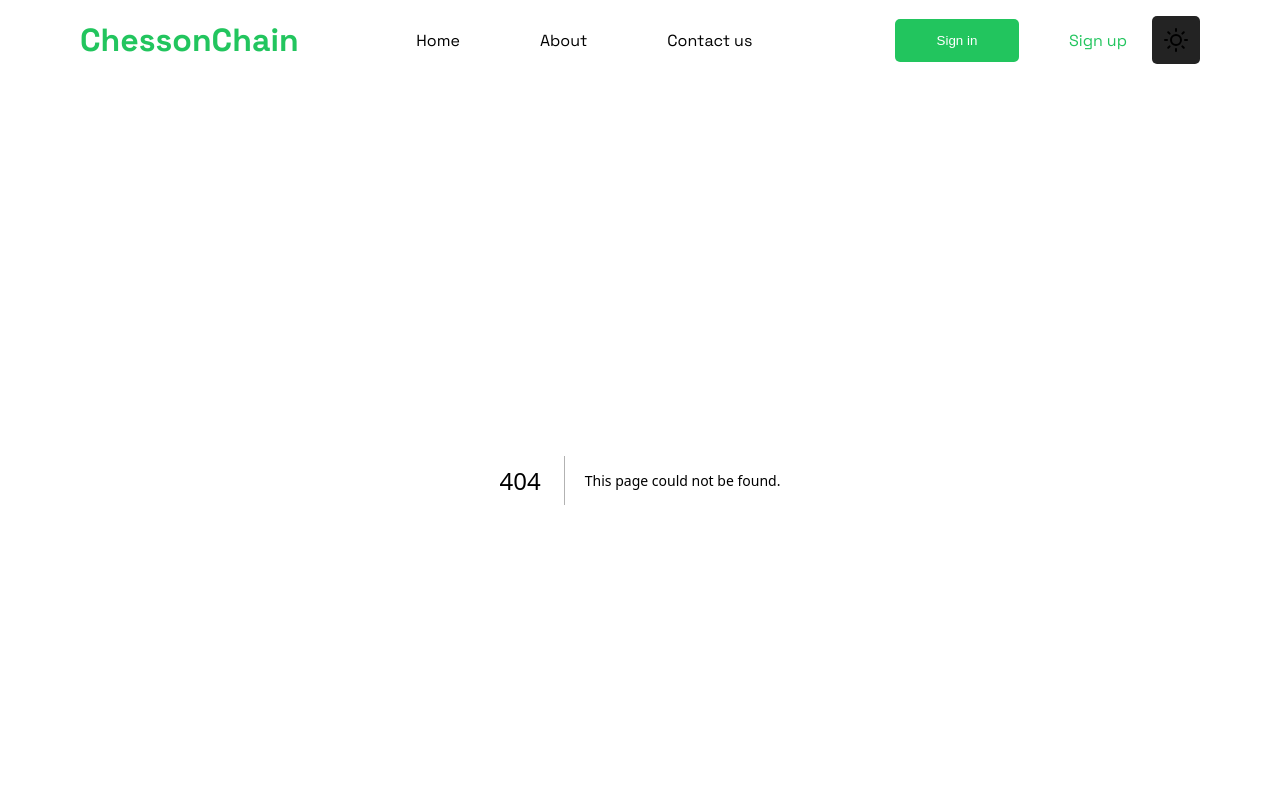
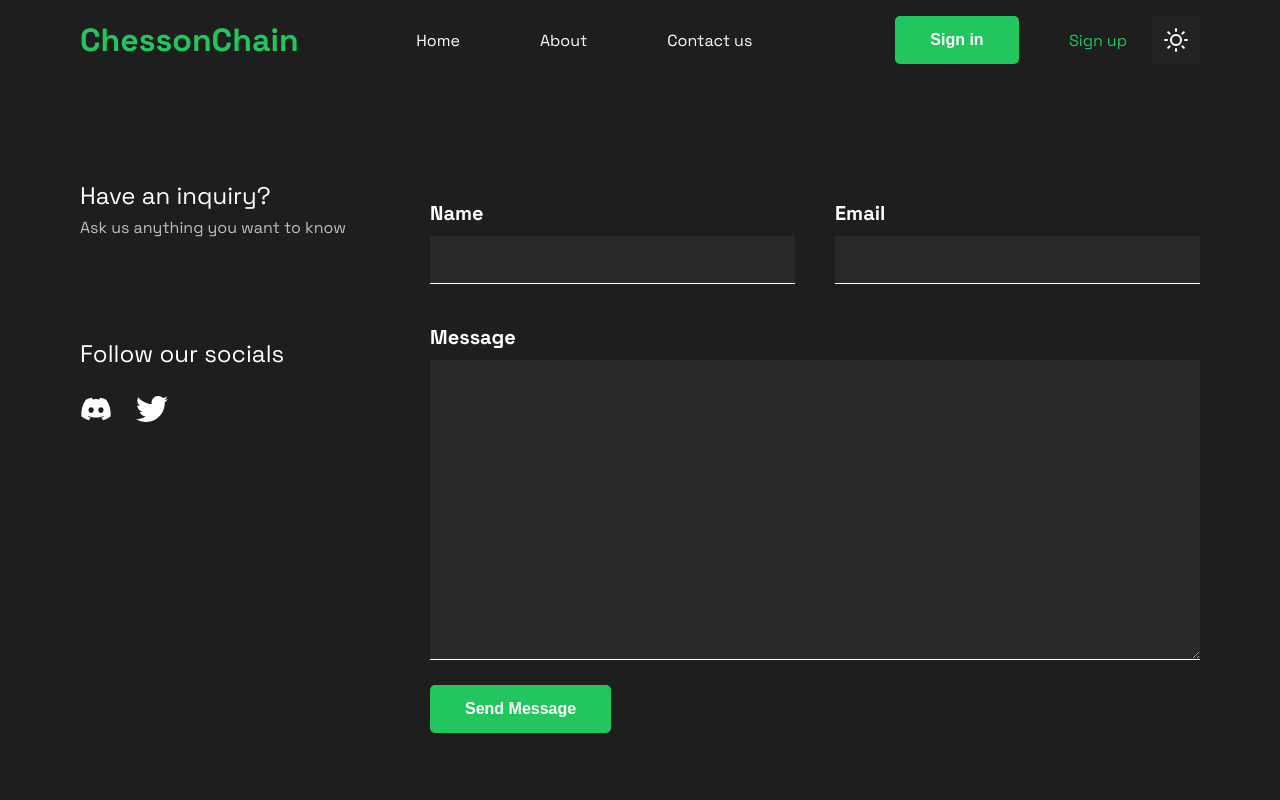
Before and after one commit to tonayam/ChessonChain, a Next.js app: page /contact in a window 1280 px wide. Before the commit this address had no page. Shown: the top 800 px of the page. Built offline with nearby package versions, Linux system fonts and the light colour scheme.

Commit message:
Contact Us Page Added

```diff
--- a/components/footer/Footer.jsx
+++ b/components/footer/Footer.jsx
@@ -1,4 +1,5 @@
 import React from "react";
+import Link from "next/link";
 
 const Footer = () => {
   return (
@@ -20,7 +21,7 @@ const Footer = () => {
             <a href='#'>About</a>
           </li>
           <li>
-            <a href='#'>Contact Us</a>
+            <Link href='contact'>Contact Us</Link>
           </li>
         </ul>
       </div>
--- a/components/navbar/Navbar.jsx
+++ b/components/navbar/Navbar.jsx
@@ -1,18 +1,26 @@
 import React, { useState } from "react";
 import { FaBars, FaTimes } from "react-icons/fa";
 import { FiSun } from "react-icons/fi";
+import Link from "next/link";
+import { useGlobalContext } from "context/context";
 
 const Navbar = () => {
-  const [showNavbar, setShowNavbar] = useState(false);
+  const { showNavbar, setShowNavbar } = useGlobalContext();
+
+  const closeNavbar = () => {
+    setShowNavbar(false);
+  };
 
   return (
     <>
       <nav>
-        <div className='logo'>ChessonChain</div>
+        <Link href='/' className='logo'>
+          ChessonChain
+        </Link>
         <div className='links'>
-          <a href='#'>Home</a>
-          <a href='#'>About</a>
-          <a href='#'>Contact us</a>
+          <Link href='/'>Home</Link>
+          <Link href='about'>About</Link>
+          <Link href='contact'>Contact us</Link>
         </div>
         <div className='btns'>
           <a href='#'>
@@ -34,10 +42,13 @@ const Navbar = () => {
           )}
         </div>
       </nav>
+
       <div className={`mobile-links ${showNavbar && `show`}`}>
-        <a href='#'>Home</a>
-        <a href='#'>About</a>
-        <a href='#'>Contact us</a>
+        <Link href='/'>Home</Link>
+        <Link href='about'>About</Link>
+        <Link href='contact' onClick={closeNavbar}>
+          Contact us
+        </Link>
         <div className='btns'>
           <a href='#'>
             <button className='green'>Sign in</button>
--- /dev/null
+++ b/context/context.jsx
@@ -0,0 +1,19 @@
+import React, { useContext, useState } from "react";
+
+const AppContext = React.createContext();
+
+const AppProvider = ({ children }) => {
+  const [showNavbar, setShowNavbar] = useState(false);
+
+  return (
+    <AppContext.Provider value={{ showNavbar, setShowNavbar }}>
+      {children}
+    </AppContext.Provider>
+  );
+};
+
+const useGlobalContext = () => {
+  return useContext(AppContext);
+};
+
+export { useGlobalContext, AppProvider };
--- a/src/pages/_app.js
+++ b/src/pages/_app.js
@@ -1,10 +1,13 @@
 import "../styles/styles.scss";
 import Layout from "components/Layout";
+import { AppProvider } from "context/context";
 
 export default function App({ Component, pageProps }) {
   return (
-    <Layout>
-      <Component {...pageProps} />
-    </Layout>
+    <AppProvider>
+      <Layout>
+        <Component {...pageProps} />
+      </Layout>
+    </AppProvider>
   );
 }
--- /dev/null
+++ b/src/pages/contact/_contact.scss
@@ -0,0 +1,130 @@
+.contact {
+    padding: 100px 24px;
+
+    .text {
+        h1 {
+            font-weight: 400;
+            font-size: 24px;
+            line-height: 31px;
+        }
+
+        p {
+            font-weight: 400;
+            font-size: 16px;
+            line-height: 20px;
+            margin: 7px 0 32px 0;
+        }
+
+        .socials {
+            display: none;
+        }
+    }
+
+
+
+    .form-control {
+        margin: 20px 0;
+
+        label {
+            font-weight: 700;
+            font-size: 14px;
+            line-height: 15px;
+        }
+
+        input {
+            height: 36px;
+            width: 100%;
+            border: none;
+            background: rgba(136, 136, 136, 0.1);
+            border-bottom: 1px solid #FFFFFF;
+            margin-top: 10px;
+            outline: none;
+            padding: 0 1rem;
+            color: #FFFFFF;
+            font-size: 16px;
+        }
+
+        textarea {
+            width: 100%;
+            min-height: 300px;
+            border: none;
+            background: rgba(136, 136, 136, 0.1);
+            border-bottom: 1px solid #FFFFFF;
+            margin-top: 10px;
+            font-size: 16px;
+            color: #FFFFFF;
+            outline: none;
+            padding: 1rem;
+        }
+    }
+
+    .socials {
+        margin-top: 100px;
+
+        h2 {
+            font-weight: 400;
+            font-size: 24px;
+            line-height: 31px;
+        }
+
+        .platforms {
+            margin-top: 24px;
+
+            .icon {
+                font-size: 2rem;
+
+                &.twiiter {
+                    margin-left: 24px;
+                }
+            }
+        }
+    }
+}
+
+
+@include for-phone-only {}
+
+@include for-tablet-potrait-up {}
+
+@include for-tablet-landscape-up {}
+
+@include for-desktop-up {
+    .contact {
+        padding: 100px 80px;
+        display: flex;
+        justify-content: space-between;
+
+        .text {
+            .socials {
+                display: block;
+            }
+        }
+
+
+        .inputs {
+            display: flex;
+        }
+
+        .form-control {
+            label {
+                font-size: 20px;
+                line-height: 26px;
+            }
+
+            input {
+                height: 48px;
+                width: 365px;
+            }
+
+            &.email {
+                margin-left: 40px;
+            }
+        }
+
+        .socials {
+            display: none;
+        }
+    }
+}
+
+@include for-big-desktop-up {}
--- /dev/null
+++ b/src/pages/contact/index.jsx
@@ -0,0 +1,62 @@
+import React from "react";
+import Link from "next/link";
+import { FaDiscord, FaTwitter } from "react-icons/fa";
+
+const Contact = () => {
+  return (
+    <main className='contact'>
+      <div className='text'>
+        <h1>Have an inquiry?</h1>
+        <p>Ask us anything you want to know</p>
+
+        <div className='socials'>
+          <h2>Follow our socials</h2>
+          <div className='platforms'>
+            <Link href='#'>
+              <FaDiscord className='icon' />
+            </Link>
+            <Link href='#'>
+              <FaTwitter className='icon twiiter' />
+            </Link>
+          </div>
+        </div>
+      </div>
+      <form action=''>
+        <div className='inputs'>
+          <div className='form-control'>
+            <label htmlFor='name'>Name</label>
+            <br />
+            <input type='text' />
+          </div>
+
+          <div className='form-control email'>
+            <label htmlFor='email'>Email</label>
+            <br />
+            <input type='email' />
+          </div>
+        </div>
+
+        <div className='form-control'>
+          <label htmlFor='message'>Message</label>
+          <textarea name='message' id='message'></textarea>
+        </div>
+        <button className='green' type='submit'>
+          Send Message
+        </button>
+      </form>
+      <div className='socials'>
+        <h2>Follow our socials</h2>
+        <div className='platforms'>
+          <Link href='#'>
+            <FaDiscord className='icon' />
+          </Link>
+          <Link href='#'>
+            <FaTwitter className='icon twiiter' />
+          </Link>
+        </div>
+      </div>
+    </main>
+  );
+};
+
+export default Contact;
--- a/src/styles/_home.scss
+++ b/src/styles/_home.scss
@@ -85,6 +85,11 @@ section {
 
     &.multi-chain-economy {
         .blocks {
+            display: flex;
+            flex-direction: column-reverse;
+            align-items: center;
+            justify-content: center;
+
             .img {
                 position: relative;
                 width: 185.48px;
@@ -95,6 +100,7 @@ section {
 
     &.tokenomics {
         .blocks {
+
             .img {
                 position: relative;
                 width: 255.88px;
@@ -121,7 +127,7 @@ section {
 
                         p {
                             font-weight: 700;
-                            font-size: 10px;
+                            font-size: 12px;
                             line-height: 18px;
                             color: #ffffff;
                         }
@@ -146,7 +152,7 @@ section {
                         p {
                             color: #ffffff;
                             font-weight: 700;
-                            font-size: 10px;
+                            font-size: 12px;
                             line-height: 21px;
                         }
 
@@ -264,6 +270,8 @@ section {
 
         &.multi-chain-economy {
             .blocks {
+                display: grid;
+
                 .img {
                     width: 432px;
                     height: 391.28px;
@@ -286,7 +294,7 @@ section {
                             }
 
                             p {
-                                font-size: 12px;
+                                font-size: 14px;
                                 line-height: 30px;
                             }
                         }
@@ -300,7 +308,7 @@ section {
 
                         .item {
                             p {
-                                font-size: 12px;
+                                font-size: 14px;
                                 line-height: 30px;
                             }
                         }
--- a/src/styles/styles.scss
+++ b/src/styles/styles.scss
@@ -7,6 +7,7 @@
 
 // PAGES
 @import "./home";
+@import "../pages/contact/contact";
 
 
 
@@ -50,6 +51,9 @@ button {
     color: $primaryColor;
     cursor: pointer;
     border-radius: 5px;
+    font-weight: 700;
+    font-size: 16px;
+    line-height: 20px;
 
     &.green {
         background: $primaryColor;
```
